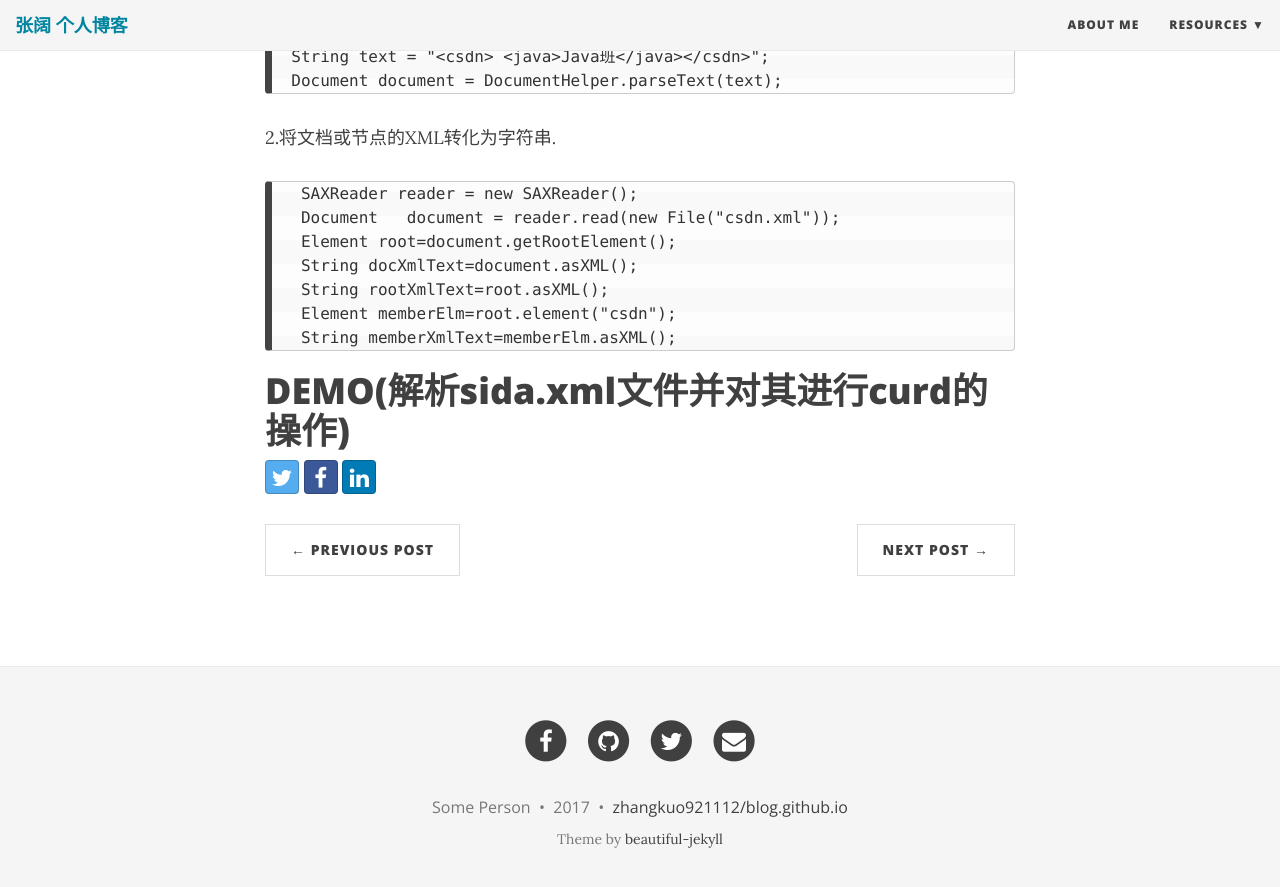
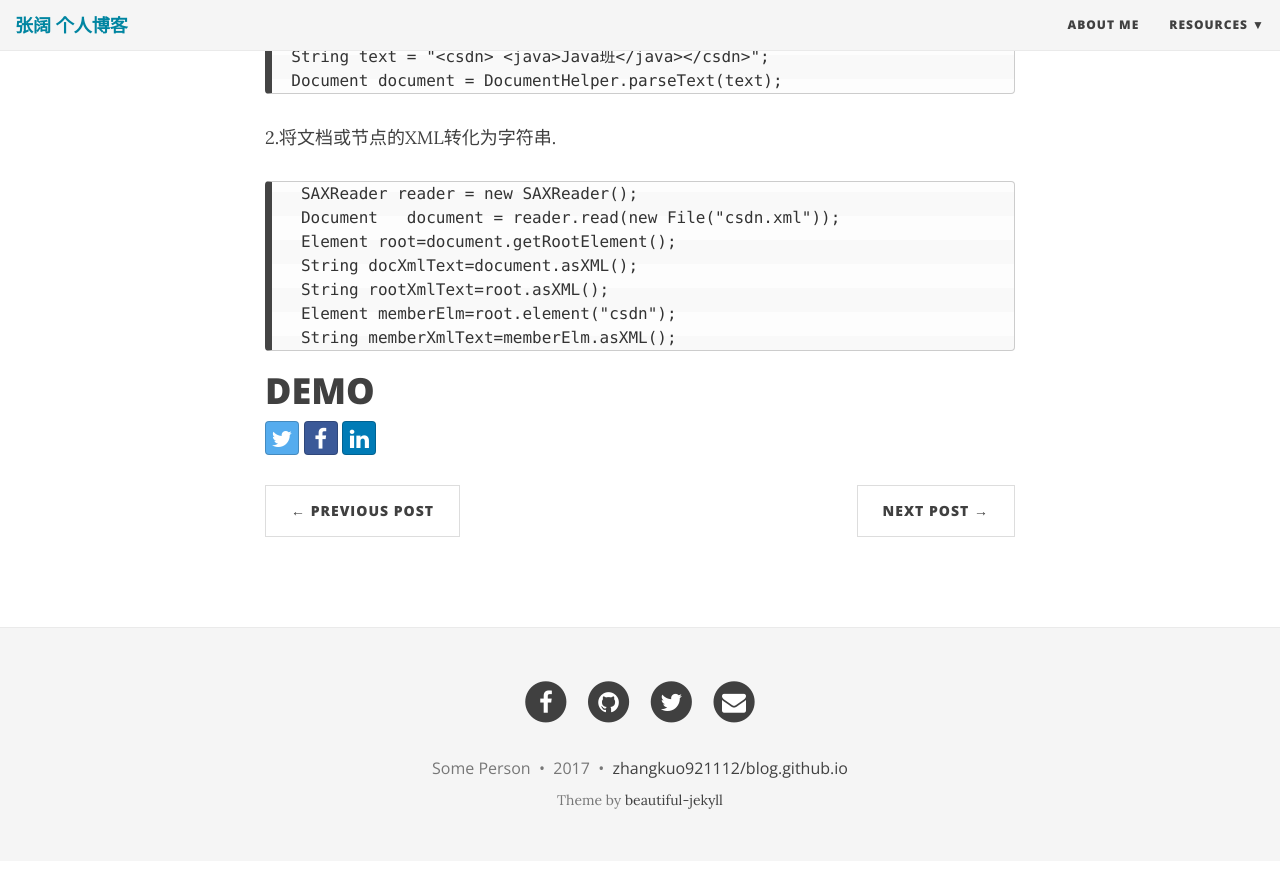
Before and after one commit to buoooou/blog.github.io, a Jekyll site: the page built from _posts/2017-08-26-dom4j.md, in a window 1280 px wide and 900 px high, scrolled down 3754 px. Shown: the top 887 px of the window. Built offline with Jekyll 4.4.1, drawn with Linux system fonts in a browser that asks for light colours; nearby versions of some CDN libraries; after the commit the page ends 4615 px from its top, so only the background shows below that.

Commit message:
Update 2017-08-26-dom4j.md

```diff
--- a/_posts/2017-08-26-dom4j.md
+++ b/_posts/2017-08-26-dom4j.md
@@ -151,4 +151,4 @@ dom4j是一个Java的XML API，是jdom的升级品，用来读写XML文件的。
        Element memberElm=root.element("csdn");
        String memberXmlText=memberElm.asXML();
 
-# DEMO(解析sida.xml文件并对其进行curd的操作)
+# DEMO
```
